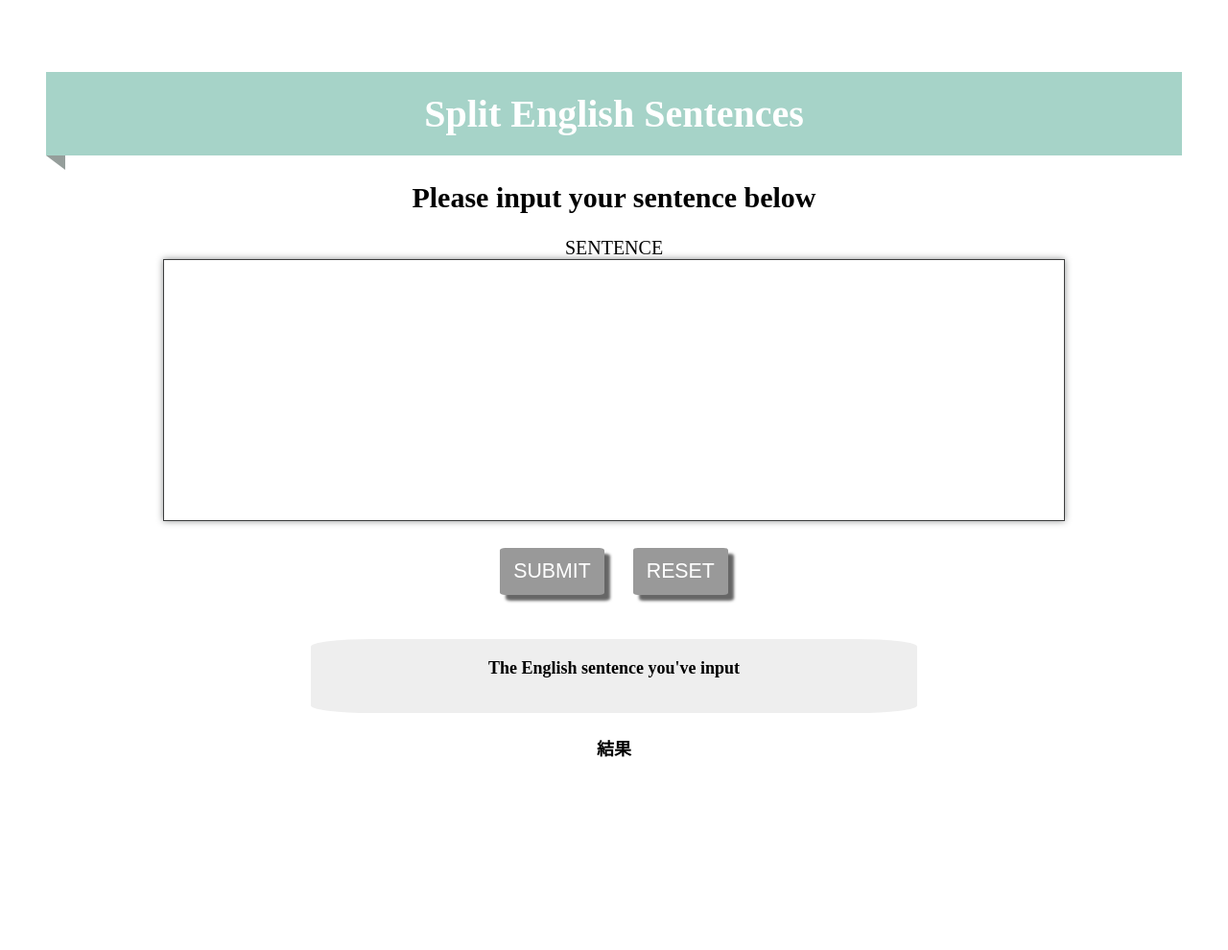
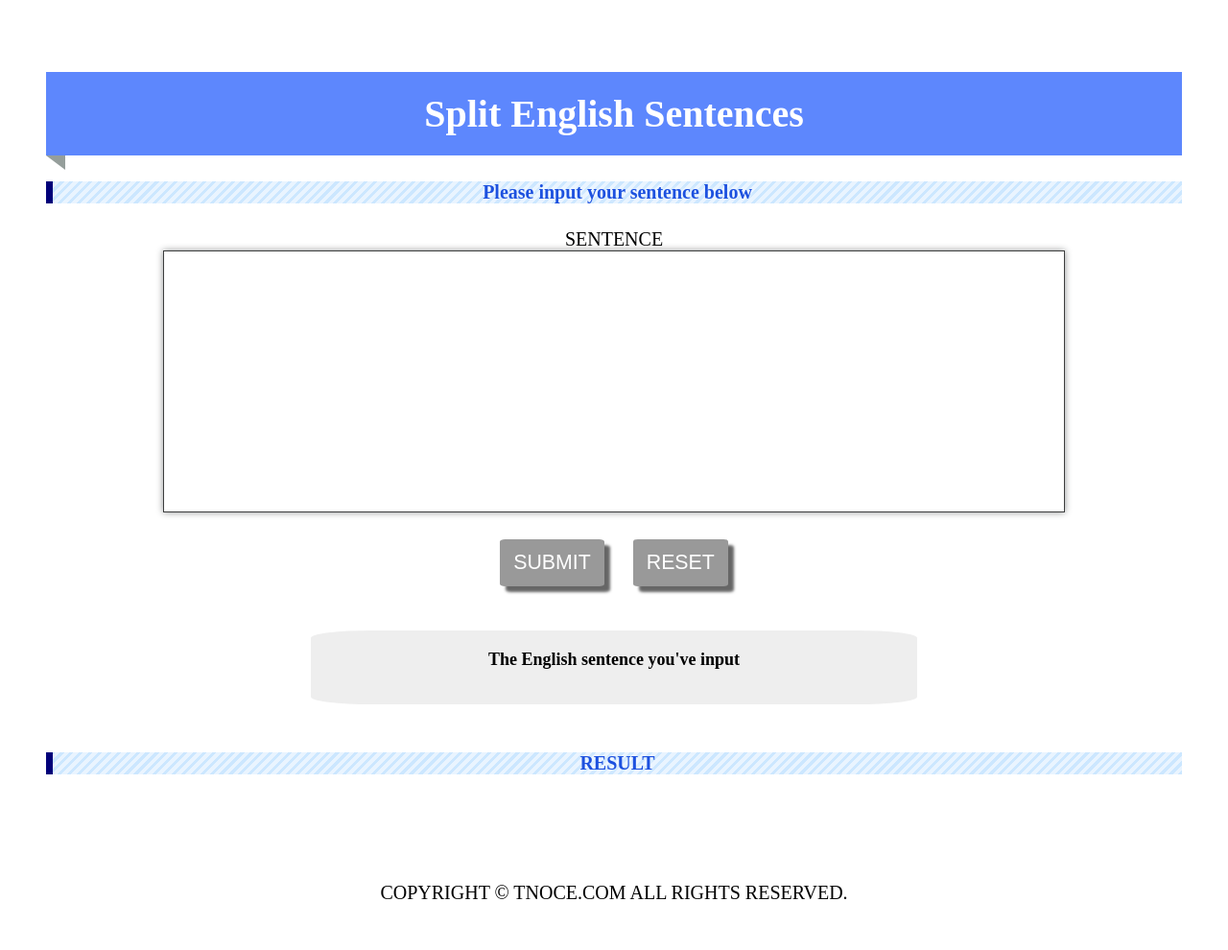
Before and after one commit to tnoce/flask, a Flask app: page / in a window 1280 px wide. Shown: the whole page at 96% size. Before the commit the page ends 789 px from the top, so only its background shows below. Run offline with Flask 2, Linux system fonts and the light colour scheme; some libraries are stand-ins or nearby versions.

Commit message:
auto commit

```diff
--- a/eigo/static/style.css
+++ b/eigo/static/style.css
@@ -3,7 +3,7 @@
 h1 {
   position: relative;
   padding: 0.5em;
-  background: #a6d3c8;
+  background: #5d87fd;
   color: white;
 }
 
@@ -18,7 +18,7 @@ h1::before {
 }
 
 h4 {
-  color: #010079;
+  color: #1d51df;
   text-shadow: 0 0 5px white;
   border-left: solid 7px #010079;
   background: -webkit-repeating-linear-gradient(-45deg, #cce7ff, #cce7ff 3px,#e9f4ff 3px, #e9f4ff 7px);
--- a/eigo/templates/index.html
+++ b/eigo/templates/index.html
@@ -8,7 +8,7 @@
     <body>
         <div class="body2">
         <h1>Split English Sentences</h1>
-        <h2>Please input your sentence below</h2>
+        <h4>Please input your sentence below</h4>
         <form action="/" method="POST">
             <div class="form1">
                 <!--<label for="name">DATE</label><br>-->
@@ -28,9 +28,13 @@
         <font>{{ text }} </font>
         </div>
         <br><br>
-        <span><font size="4"><strong>結果</strong></font></span><br><br>
+        <h4>RESULT</h4><br><br>
         <tr text-align="center">{{ total | safe }}</tr>
         <!--<script src="/static/js/main.js"></script>-->
         </div>
     </body>
+    <footer>
+    <p>COPYRIGHT &#169; TNOCE.COM ALL RIGHTS RESERVED.	</p>
+    </footer>
+
 </html>
```
